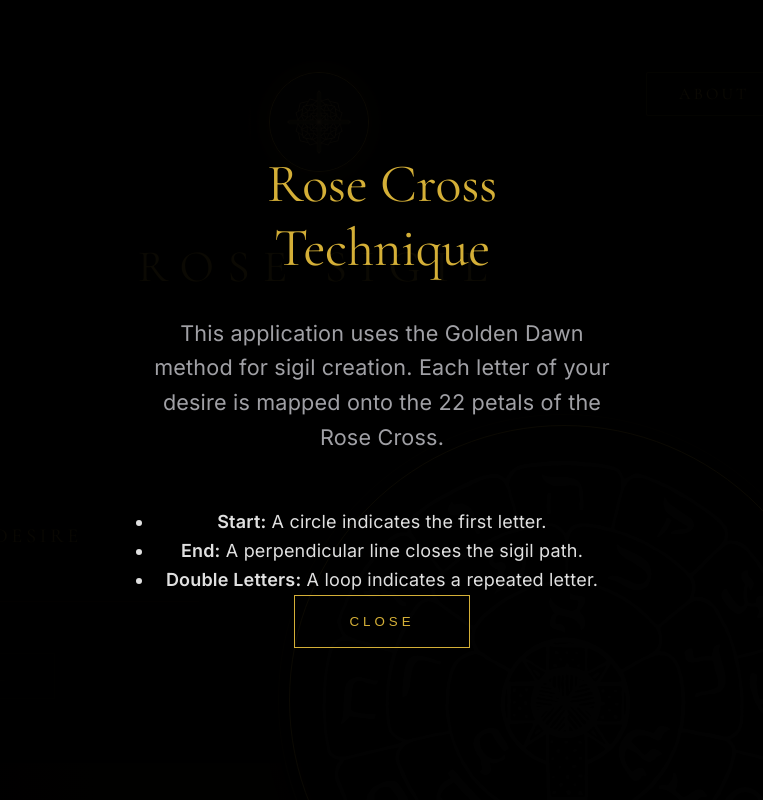
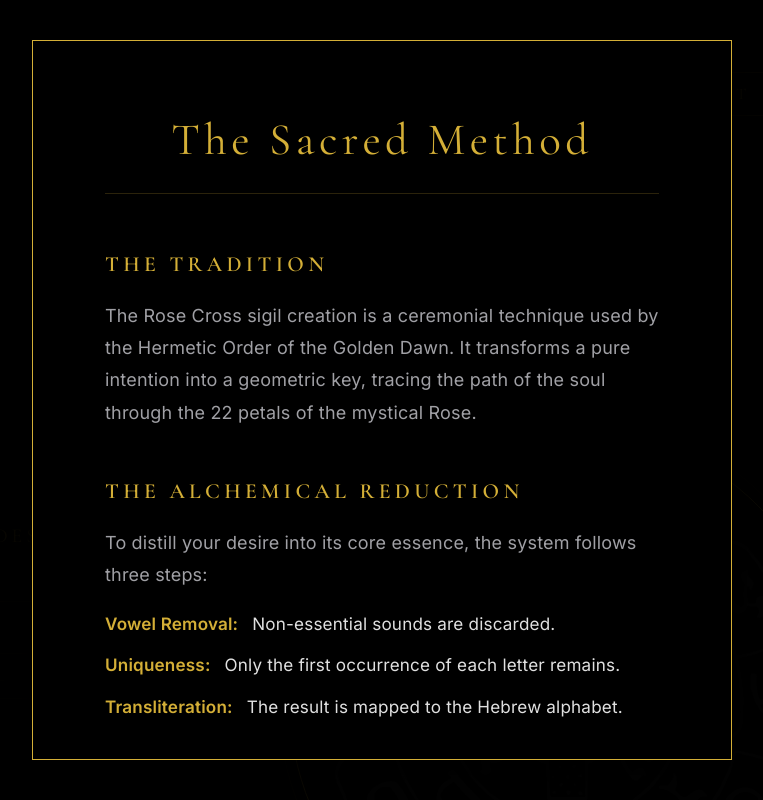
Before and after one commit to fraterr/Rose-Sigil, a React (Vite) app: page / in a window 1280 px wide. Both pictures are taken after a click on the button "ABOUT". Shown: the top 800 px of the page, without its empty margins (258-1021 px from the left). Built offline with nearby package versions, Linux system fonts and the light colour scheme.

Commit message:
UI: Expand 'About' tutorial with ritual details and esoteric symbolism

```diff
--- a/src/App.css
+++ b/src/App.css
@@ -338,24 +338,65 @@
 
 .info-card {
   padding: 4rem;
-  max-width: 600px;
-  text-align: center;
+  max-width: 700px;
+  width: 90%;
+  background: #000;
+  border: 1px solid var(--accent-color);
+  box-shadow: 0 0 50px rgba(0,0,0,1);
+  text-align: left;
+  display: flex;
+  flex-direction: column;
+  gap: 2.5rem;
+  max-height: 90vh;
+  overflow-y: auto;
 }
 
 .info-card h2 {
   font-family: var(--font-title);
-  font-size: 3rem;
+  font-size: 2.5rem;
   color: var(--accent-color);
-  margin-bottom: 2rem;
+  text-align: center;
+  letter-spacing: 0.1em;
+  border-bottom: 0.5px solid rgba(212, 175, 55, 0.2);
+  padding-bottom: 1.5rem;
 }
 
-.info-card p {
+.info-section h3 {
+  font-family: var(--font-title);
+  color: var(--accent-color);
   font-size: 1.2rem;
+  letter-spacing: 0.2em;
+  text-transform: uppercase;
+  margin-bottom: 1rem;
+}
+
+.info-section p {
   color: var(--text-secondary);
-  margin-bottom: 3rem;
+  font-size: 1rem;
+  line-height: 1.8;
+}
+
+.info-section ul {
+  list-style: none;
+  margin-top: 1rem;
+  display: flex;
+  flex-direction: column;
+  gap: 0.8rem;
+}
+
+.info-section li {
+  color: var(--text-main);
+  font-size: 0.95rem;
+}
+
+.info-section li strong {
+  color: var(--accent-color);
+  font-weight: 600;
+  margin-right: 0.5rem;
 }
 
 .close-btn {
+  align-self: center;
   background: transparent;
   border: 1px solid var(--accent-color);
   color: var(--accent-color);
@@ -363,6 +404,13 @@
   text-transform: uppercase;
   letter-spacing: 0.3em;
   cursor: pointer;
+  margin-top: 1rem;
+  transition: var(--transition);
+}
+
+.close-btn:hover {
+  background: var(--accent-color);
+  color: black;
 }
 
 .main-footer {
--- a/src/App.tsx
+++ b/src/App.tsx
@@ -190,17 +190,38 @@
             exit={{ opacity: 0, y: 20 }}
           >
             <div className="info-card">
-              <h2>Rose Cross Technique</h2>
-              <p>
-                This application uses the Golden Dawn method for sigil creation.
-                Each letter of your desire is mapped onto the 22 petals of the Rose Cross.
-              </p>
-              <ul>
-                <li><strong>Start:</strong> A circle indicates the first letter.</li>
-                <li><strong>End:</strong> A perpendicular line closes the sigil path.</li>
-                <li><strong>Double Letters:</strong> A loop indicates a repeated letter.</li>
-              </ul>
-              <button className="close-btn" onClick={() => setShowInfo(false)}>Close</button>
+              <h2>The Sacred Method</h2>
+
+              <div className="info-section">
+                <h3>The Tradition</h3>
+                <p>
+                  The Rose Cross sigil creation is a ceremonial technique used by the
+                  <em> Hermetic Order of the Golden Dawn</em>. It transforms a pure intention into
+                  a geometric key, tracing the path of the soul through the 22 petals of the mystical Rose.
+                </p>
+              </div>
+
+              <div className="info-section">
+                <h3>The Alchemical Reduction</h3>
+                <p>To distill your desire into its core essence, the system follows three steps:</p>
+                <ul>
+                  <li><strong>Vowel Removal:</strong> Non-essential sounds are discarded.</li>
+                  <li><strong>Uniqueness:</strong> Only the first occurrence of each letter remains.</li>
+                  <li><strong>Transliteration:</strong> The result is mapped to the Hebrew alphabet.</li>
+                </ul>
+              </div>
+
+              <div className="info-section">
+                <h3>The Ritual Tracing</h3>
+                <p>As the sigil is drawn, pay attention to the sacred geometry:</p>
+                <ul>
+                  <li><strong>The Circle:</strong> Indicates the start of the divine spark.</li>
+                  <li><strong>The T-Bar:</strong> Represents the grounding and completion of the energy.</li>
+                  <li><strong>The Path:</strong> A single continuous flow of gold through the petals.</li>
+                </ul>
+              </div>
+
+              <button className="close-btn" onClick={() => setShowInfo(false)}>CLOSE</button>
             </div>
           </motion.div>
         )}
```
